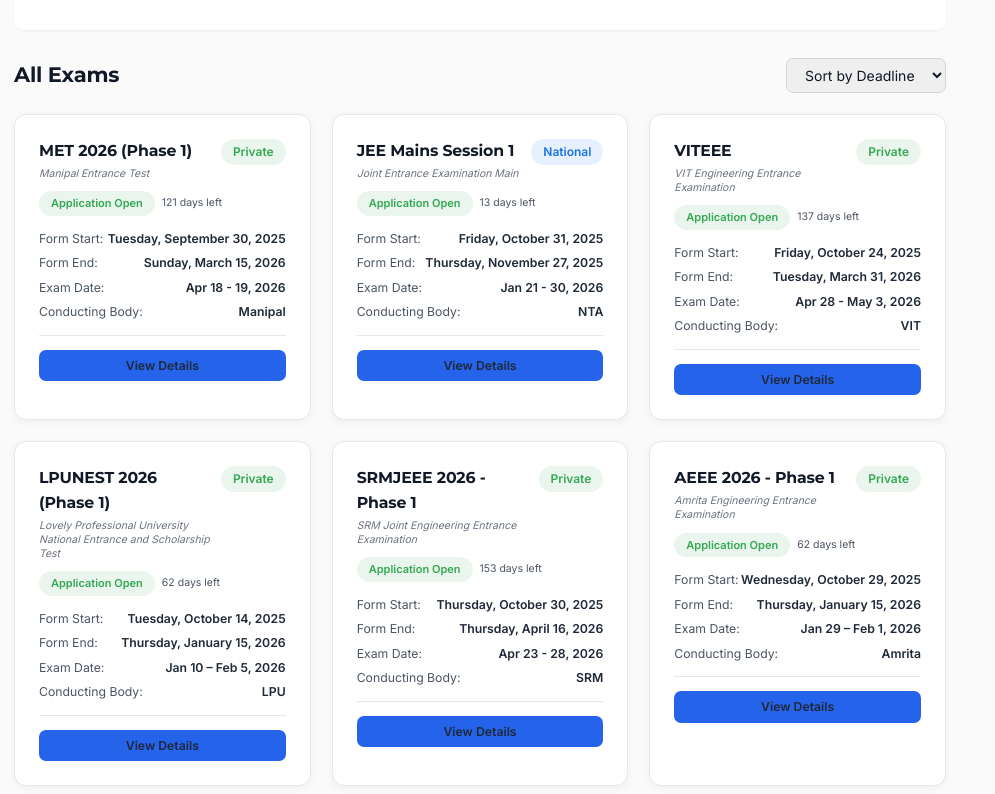
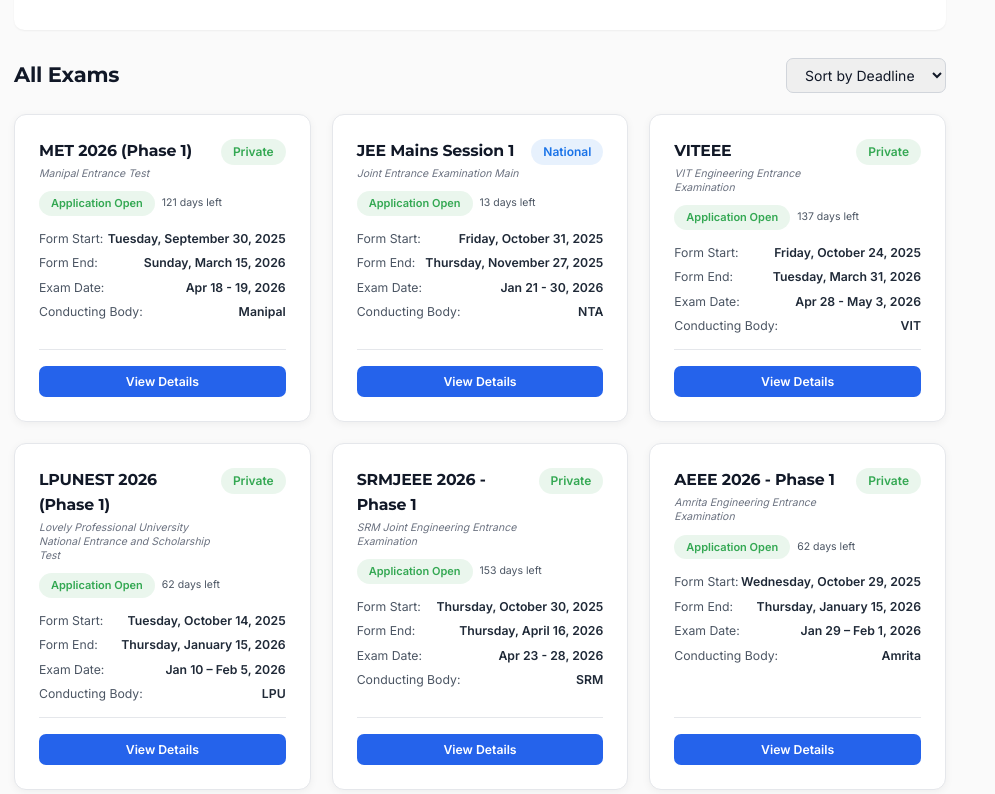
Before and after one commit to MeHalogen/TrackMyExam, a plain HTML site: page index.html in a window 1280 px wide. Shown: the part 1874-2668 px from the top of the page, without its empty margins (0-995 px from the left). Drawn offline with nearby package versions, Linux system fonts and the light colour scheme.

Commit message:
direct fix for vd

```diff
--- a/app.js
+++ b/app.js
@@ -229,6 +229,7 @@
 
         return `
             <div class="exam-card ${isTracked ? 'tracked' : ''}">
+                <div class="exam-card-content">
                     <div class="flex items-start justify-between mb-3">
                         <div class="flex-1">
                             <h4 class="text-lg font-bold font-montserrat">${exam.name}</h4>
@@ -260,8 +261,9 @@
                             <span class="font-semibold">${exam.conductingBody}</span>
                         </div>
                     </div>
+                </div>
 
-                <div class="flex gap-2 pt-4 border-t border-gray-200">
+                <div class="exam-card-footer">
                     <!-- HIDDEN FEATURE: Track button - preserved for future use -->
                     <!-- <button onclick="toggleTracking('${exam.name}')" class="track-btn ${isTracked ? 'tracked' : ''}">
                         <svg class="w-4 h-4" fill="${isTracked ? 'currentColor' : 'none'}" stroke="currentColor" viewBox="0 0 24 24">
--- a/style.css
+++ b/style.css
@@ -846,6 +846,10 @@
     color: #f5f5f5;
 }
 
+body.dark-mode .exam-card-footer {
+    border-top-color: #3a3a3a;
+}
+
 body.dark-mode .exam-card:hover {
     background-color: #333333;
 }
@@ -1073,6 +1077,21 @@
     box-shadow: 0 2px 8px rgba(0, 0, 0, 0.05);
     transition: all 0.3s ease;
     border: 1px solid #e5e7eb;
+    display: flex;
+    flex-direction: column;
+    height: 100%;
+}
+
+.exam-card-content {
+    flex: 1;
+}
+
+.exam-card-footer {
+    margin-top: auto;
+    padding-top: 16px;
+    border-top: 1px solid #e5e7eb;
+    display: flex;
+    gap: 8px;
 }
 
 .exam-card:hover {
@@ -1370,7 +1389,7 @@
     color: #4b5563 !important;
 }
 
-body:not(.dark-mode) .exam-card .font-semibold {
+body:not(.dark-mode) .exam-card .font-semibold:not(button) {
     color: #1f2937 !important;
 }
 
@@ -1388,6 +1407,17 @@
     outline-offset: 2px;
 }
 
+/* View Details Button - Always white text in both light and dark mode */
+button.bg-blue-600,
+button.bg-blue-700 {
+    color: #ffffff !important;
+}
+
+body.dark-mode button.bg-blue-600,
+body.dark-mode button.bg-blue-700 {
+    color: #ffffff !important;
+}
+
 /* Print Styles */
 @media print {
     header,
```
Also changed, not shown: 1 other file. Lines whose indentation alone changed are shown as unchanged.
